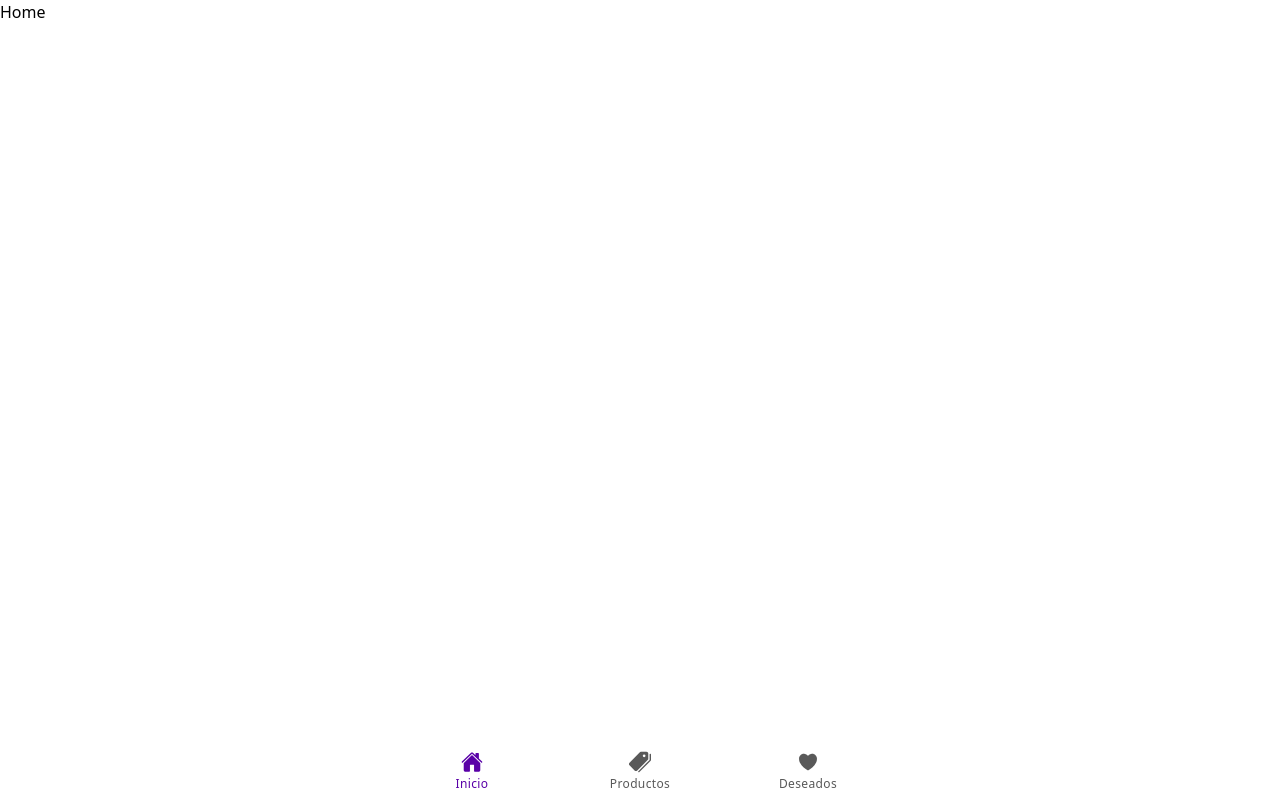
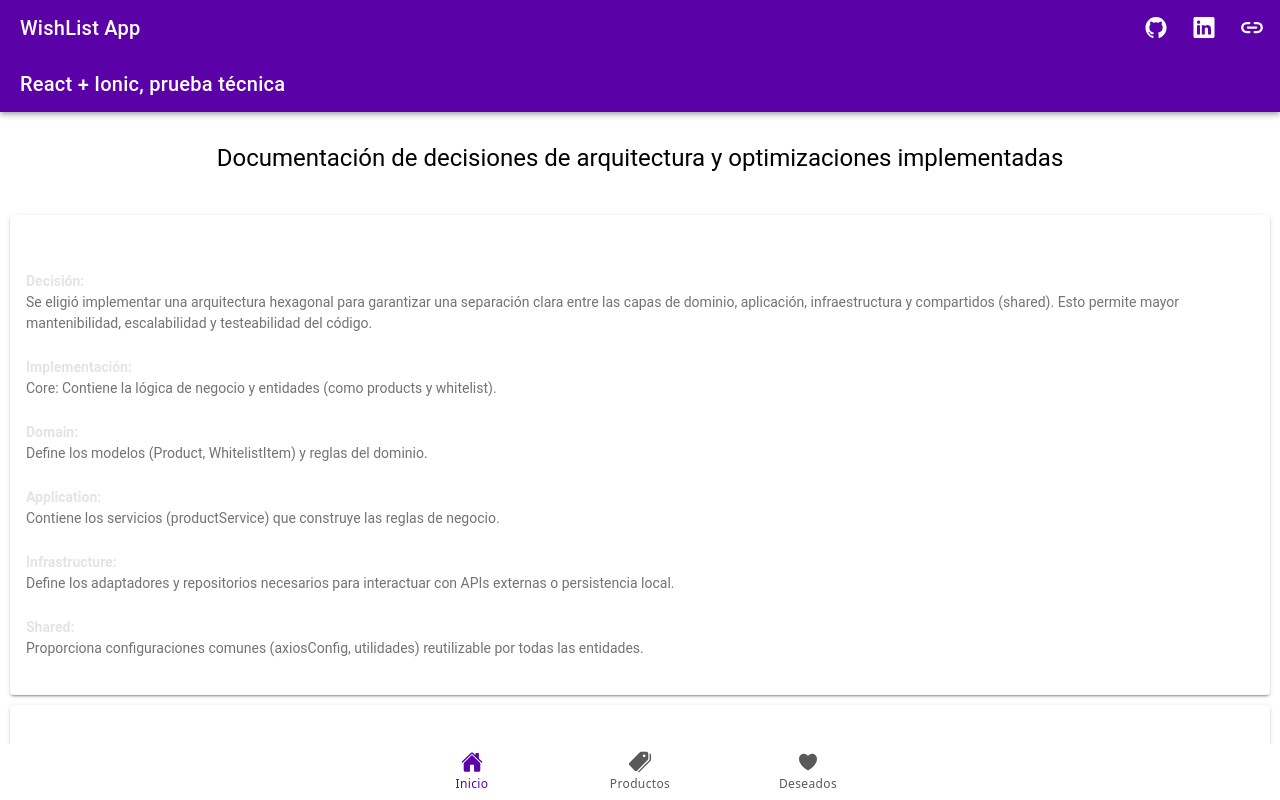
Before and after one commit to cavargasl/wishlistifytest, a React (Vite) app: page /home in a window 1280 px wide. Built offline with nearby package versions, Linux system fonts and the light colour scheme.

Commit message:
feat: add documentation in home page

```diff
--- a/src/pages/home/index.tsx
+++ b/src/pages/home/index.tsx
@@ -1,9 +1,249 @@
-import { IonLabel, IonPage } from '@ionic/react'
+import {
+  IonButton,
+  IonButtons,
+  IonCard,
+  IonCardContent,
+  IonCardHeader,
+  IonCardTitle,
+  IonContent,
+  IonHeader,
+  IonIcon,
+  IonLabel,
+  IonPage,
+  IonText,
+  IonTitle,
+  IonToolbar,
+} from "@ionic/react";
+import { link, logoGithub, logoLinkedin } from "ionicons/icons";
 
 export default function Home() {
   return (
     <IonPage>
-      <IonLabel>Home</IonLabel>
+      <IonHeader>
+        <IonToolbar color={"primary"}>
+          <IonTitle>WishList App</IonTitle>
+          <IonButtons slot="end">
+            <IonButton href="https://github.com/cavargasl/wishlistifytest">
+              <IonIcon slot="icon-only" icon={logoGithub} />
+            </IonButton>
+            <IonButton href="https://www.linkedin.com/in/cavargasl/">
+              <IonIcon slot="icon-only" icon={logoLinkedin} />
+            </IonButton>
+            <IonButton href="https://portfolio-camilovargas123.vercel.app/">
+              <IonIcon slot="icon-only" icon={link} />
+            </IonButton>
+          </IonButtons>
+        </IonToolbar>
+        <IonToolbar color={"primary"}>
+          <IonTitle>React + Ionic, prueba técnica</IonTitle>
+        </IonToolbar>
+      </IonHeader>
+
+      <IonContent>
+        <IonLabel>
+          <h1 className="text-center py-8">Documentación de decisiones de arquitectura y optimizaciones implementadas</h1>
+
+        </IonLabel>
+        {
+          documentationData.map((item) => (
+            <IonCard>
+              <IonCardHeader>
+                <IonCardTitle className="text-primary-contrast">{item.title}</IonCardTitle>
+              </IonCardHeader>
+              <IonCardContent>
+                <IonText>
+                  {item.content.map((content) => (
+                    <>
+                    <strong className="font-bold text-[#e4e4e4]">{content.subtitle}</strong>
+                    <p>{content.text}</p>
+                    <br />
+                    </>
+                  ))}
+                </IonText>
+              </IonCardContent>
+            </IonCard>
+          ))
+        }
+      </IonContent>
     </IonPage>
-  )
+  );
 }
+
+
+const documentationData = [
+  {
+    title: "1. Arquitectura Hexagonal",
+    content: [
+      {
+        subtitle: "Decisión:",
+        text: "Se eligió implementar una arquitectura hexagonal para garantizar una separación clara entre las capas de dominio, aplicación, infraestructura y compartidos (shared). Esto permite mayor mantenibilidad, escalabilidad y testeabilidad del código."
+      },
+      {
+        subtitle: "Implementación:",
+        text: "Core: Contiene la lógica de negocio y entidades (como products y whitelist)."
+      },
+      {
+        subtitle: "Domain:",
+        text: "Define los modelos (Product, WhitelistItem) y reglas del dominio."
+      },
+      {
+        subtitle: "Application:",
+        text: "Contiene los servicios (productService) que construye las reglas de negocio."
+      },
+      {
+        subtitle: "Infrastructure:",
+        text: "Define los adaptadores y repositorios necesarios para interactuar con APIs externas o persistencia local."
+      },
+      {
+        subtitle: "Shared:",
+        text: "Proporciona configuraciones comunes (axiosConfig, utilidades) reutilizable por todas las entidades."
+      }
+    ]
+  },
+  {
+    title: "2. Uso de TanStack Query para el manejo de datos asíncronos",
+    content: [
+      {
+        subtitle: "Decisión:",
+        text: "Se optó por TanStack Query en lugar de Redux o Zustand para el manejo de datos asíncronos, ya que ofrece una solución más eficiente y simplificada para manejar el fetching, cacheo y sincronización de datos."
+      },
+      {
+        subtitle: "Razones:",
+        text: "Caché automático para evitar llamadas redundantes a la API."
+      },
+      {
+        subtitle: "Lógica integrada para scroll infinito:",
+        text: "Se implementó utilizando useInfiniteQuery, que incluye lógica para paginación y cacheo automático."
+      },
+      {
+        subtitle: "Revalidación automática para mantener la lista de productos actualizada:",
+        text: "Reducción de código boilerplate comparado con Redux."
+      },
+      {
+        subtitle: "Optimización implementada:",
+        text: "Scroll infinito: Se implementó utilizando useInfiniteQuery, que incluye lógica para paginación y cacheo automático."
+      },
+      {
+        subtitle: "Localización de estado:",
+        text: "Cada entidad mantiene su propio estado relacionado con datos asíncronos sin necesidad de un state global centralizado."
+      }
+    ]
+  },
+  {
+    title: "3. Persistencia de datos favoritos en LocalStorage",
+    content: [
+      {
+        subtitle: "Decisión:",
+        text: "Para manejar la lista de productos favoritos (whitelist), se decidió persistir los datos en LocalStorage, asegurando que los favoritos sean accesibles incluso después de cerrar o reiniciar la aplicación."
+      },
+      {
+        subtitle: "Implementación:",
+        text: "Se creó una nueva entidad llamada whitelist en el directorio core."
+      },
+      {
+        subtitle: "Domain:",
+        text: "Define el modelo WhitelistItem y las reglas del dominio."
+      },
+      {
+        subtitle: "Application:",
+        text: "Incluye servicios para agregar, quitar y recuperar elementos de favoritos."
+      },
+      {
+        subtitle: "Infrastructure:",
+        text: "Implementa un repositorio para interactuar con LocalStorage, existe la posibilidad de comunicarse fácilmente con un storage en remoto."
+      },
+      {
+        subtitle: "Optimización implementada:",
+        text: "Uso de middlewares y hooks de React Query para sincronizar automáticamente el estado de favoritos con LocalStorage."
+      },
+      {
+        subtitle: "Separación de lógica en servicios reutilizable para evitar duplicación de código.",
+        text: ""
+      }
+    ]
+  },
+  {
+    title: "4. Configuración y uso de Axios",
+    content: [
+      {
+        subtitle: "Decisión:",
+        text: "Se decidió centralizar la configuración de Axios en un único archivo (axiosConfig.ts) dentro de shared/api para reutilizar esta configuración en todos los repositorios."
+      },
+      {
+        subtitle: "Implementación:",
+        text: "Configuración de baseURL, headers comunes y manejo global de errores."
+      },
+      {
+        subtitle: "Uso de interceptores para agregar lógica previa a las solicitudes y respuestas.",
+        text: "Implementación de cualquier repositorio que reutiliza esta configuración para interactuar con la API de prueba."
+      },
+      {
+        subtitle: "Optimización implementada:",
+        text: "Eliminación de duplicación en las configuraciones de peticiones HTTP."
+      },
+      {
+        subtitle: "Simplificación de la interacción con la API pública.",
+        text: ""
+      },
+      {
+        subtitle: "Incorporación de logs para depuración (eliminados antes de producción).",
+        text: ""
+      }
+    ]
+  },
+  {
+    title: "5. Gestión de estado de scroll infinito",
+    content: [
+      {
+        subtitle: "Decisión:",
+        text: "El estado y la lógica de scroll infinito fueron manejados usando TanStack Query, evitando la necesidad de crear un estado global o local manualmente."
+      },
+      {
+        subtitle: "Implementación:",
+        text: "Se utilizó useInfiniteQuery para cargar datos por página."
+      },
+      {
+        subtitle: "Lógica de paginación integrada en el cliente HTTP (axiosInstance).",
+        text: "Optimización implementada: Eliminar duplicación de código para manejar paginación."
+      },
+      {
+        subtitle: "Mejora del rendimiento gracias al cacheo automático de datos cargados.",
+        text: ""
+      }
+    ]
+  },
+  {
+    title: "6. Patrones de diseño y principios SOLID",
+    content: [
+      {
+        subtitle: "Decisión:",
+        text: "Se siguieron los principios SOLID y patrones de diseño para mantener un código limpio y escalable."
+      },
+      {
+        subtitle: "Implementación:",
+        text: "Single Responsibility Principle: Cada capa tiene una única responsabilidad claramente definida."
+      },
+      {
+        subtitle: "Dependency Inversion Principle:",
+        text: "Los repositorios e infraestructura dependen de abstracciones, no de implementaciones concretas."
+      },
+      {
+        subtitle: "Adaptadores y puertos:",
+        text: "Implementados en la capa de infraestructura para desacoplar las dependencias externas del núcleo de la aplicación."
+      }
+    ]
+  },
+  {
+    title: "7. Configuración de herramientas de desarrollo (Pendiente)",
+    content: [
+      {
+        subtitle: "Decisión:",
+        text: "Aunque se había planeado la implementación de herramientas para mantener el código limpio y consistente durante el desarrollo, como Prettier, ESLint, Lint-staged y Husky, por cuestiones de tiempo no se completó su configuración."
+      },
+      {
+        subtitle: "Implementación pendiente:",
+        text: "Prettier, ESLint, Lint-staged y Husky para la validación del código y mantener la calidad en el pipeline de desarrollo."
+      },
+    ]
+  }
+];
```
